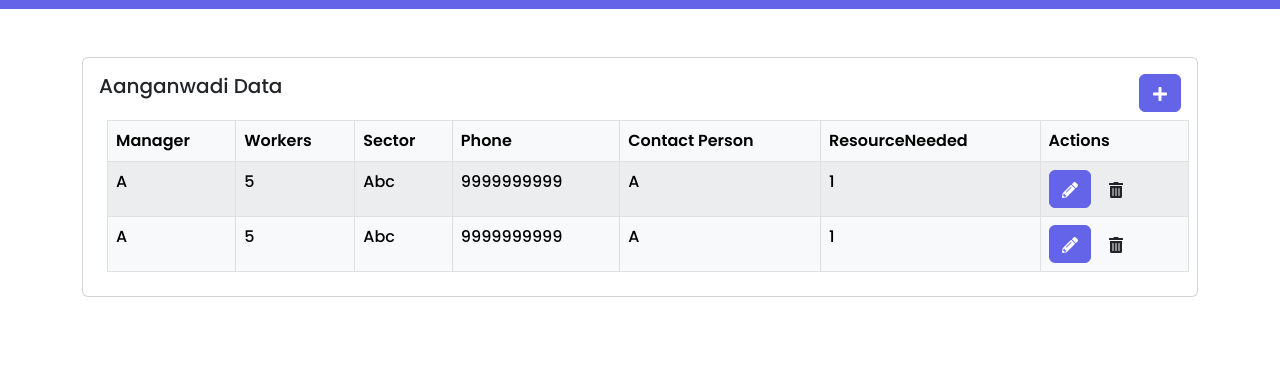
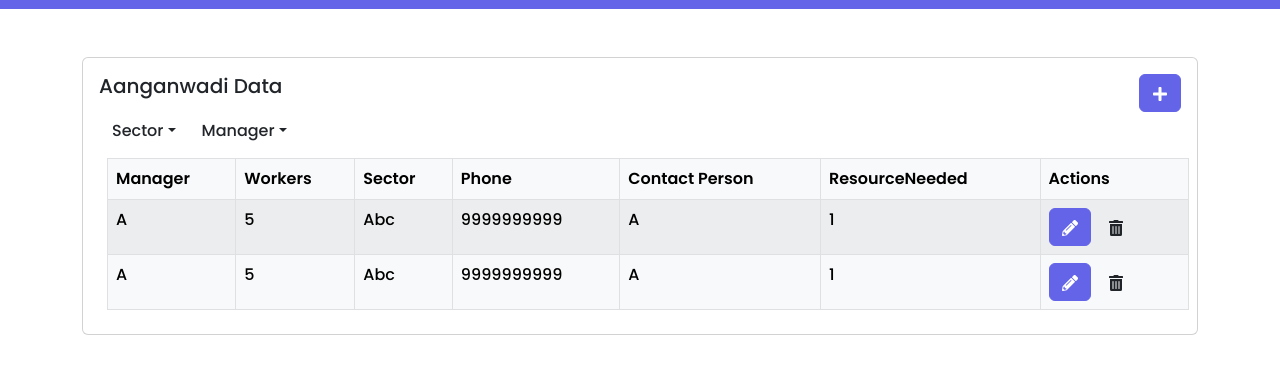
Before and after one commit to SamarpitSantoki/aanganwadimanagement, a React (Vite) app in the folder client/: page /aanganwadi in a window 1280 px wide. Shown: the part 415-788 px from the top of the page. Built offline with nearby package versions, Linux system fonts and the light colour scheme.

Commit message:
Add Dropdown in Aanganwadi List

```diff
--- a/client/package.json
+++ b/client/package.json
@@ -11,6 +11,7 @@
   "dependencies": {
     "axios": "^0.27.2",
     "bootstrap": "^5.2.1",
+    "flowbite": "^1.5.3",
     "moment": "^2.29.4",
     "react": "^18.2.0",
     "react-bootstrap": "^2.5.0",
--- a/client/src/components/AanganwadiList/AanganwadiList.jsx
+++ b/client/src/components/AanganwadiList/AanganwadiList.jsx
@@ -12,6 +12,9 @@ import {
 // import { Toggle } from "rsuite";
 import "../../App.css";
 import { FaPencilAlt,FaPlus,FaTrashAlt } from "react-icons/fa";
+import ButtonGroup from 'react-bootstrap/ButtonGroup';
+import Dropdown from 'react-bootstrap/Dropdown';
+import DropdownButton from 'react-bootstrap/DropdownButton';
 
 const AanganwadiList
     = () => {
@@ -99,7 +102,7 @@ const AanganwadiList
                   <Card.Body>
                     <div className="d-flex justify-content-between customCardBody">
                       <div>
-                        <Card.Title>Aanganwadi Data</Card.Title>
+                        <Card.Title>Aanganwadi Data </Card.Title>
                       </div>
                       <div className="d-flex">
                         <Button
@@ -111,6 +114,24 @@ const AanganwadiList
                         </Button>
                       </div>
                     </div>
+                                {['Sector','Manager'].map(
+                                    (variant) => (
+                                        <DropdownButton
+                                            color="maincolor"
+                                            as={ButtonGroup}
+                                            key={variant}
+                                            id={`dropdown-variants-${variant}`}
+                                            variant={variant.toLowerCase()}
+                                            title={variant}
+                                        >
+                                            <Dropdown.Item eventKey="1">Action</Dropdown.Item>
+                                            <Dropdown.Item eventKey="2">Another action</Dropdown.Item>
+                                            <Dropdown.Item eventKey="3">
+                                                Active Item
+                                            </Dropdown.Item>
+                                        </DropdownButton>
+                                    ),
+                                )}
                     <Table
                       striped
                       bordered
```
Also changed, not shown: client/src/components/AanganwadiList/AanganwadiDetails.jsx (added), client/src/components/AanganwadiList/AanganwadiDetails.module.css (added).
